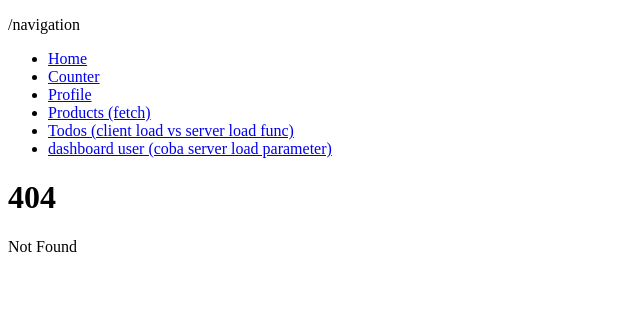
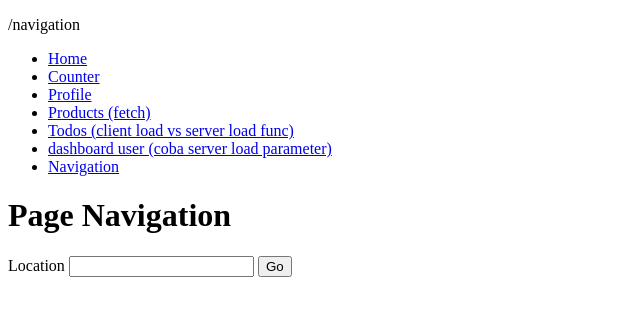
Before and after one commit to Elmosius/Svelte, a SvelteKit app: page /navigation in a window 1280 px wide. Before the commit this address had no page. Shown: the top 316 px of the page, without its empty margins (0-640 px from the left). Built offline with nearby package versions, Linux system fonts and the light colour scheme.

Commit message:
feat: navigation goto

```diff
--- a/src/routes/+layout.svelte
+++ b/src/routes/+layout.svelte
@@ -27,6 +27,9 @@
 	<li>
 		<a href="/users/dashboard">dashboard user (coba server load parameter)</a>
 	</li>
+	<li>
+		<a href="/navigation">Navigation</a>
+	</li>
 </ul>
 
 {@render children()}
--- /dev/null
+++ b/src/routes/navigation/+page.svelte
@@ -0,0 +1,19 @@
+<script>
+	import { goto } from '$app/navigation';
+
+	let location = $state('');
+
+	function go() {
+		goto(location);
+	}
+</script>
+
+<h1>
+	Page Navigation
+</h1>
+
+<div>
+	<label for="location">Location</label>
+	<input bind:value={location} id="location" type="text" />
+	<button onclick={go}>Go</button>
+</div>
```
